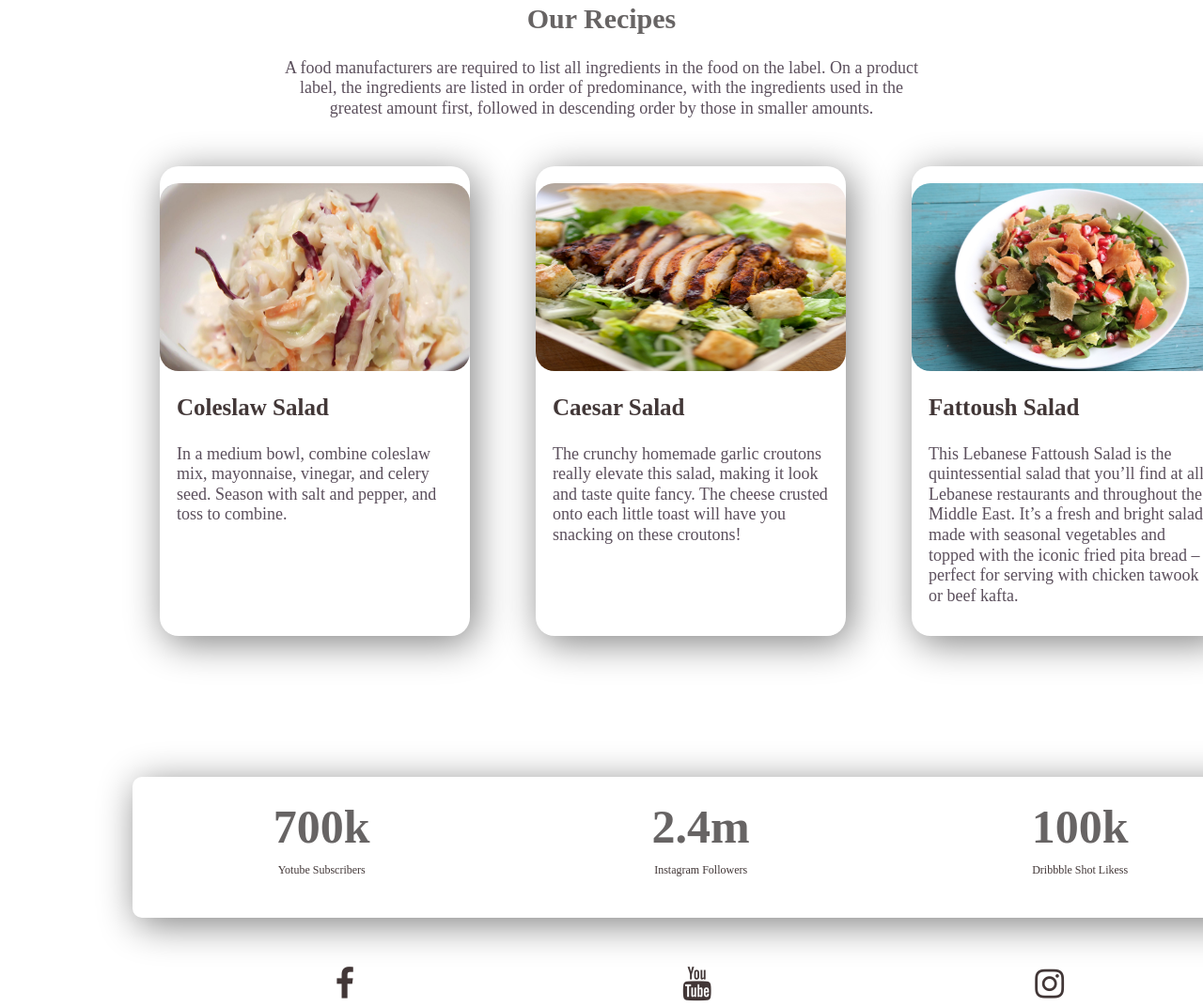
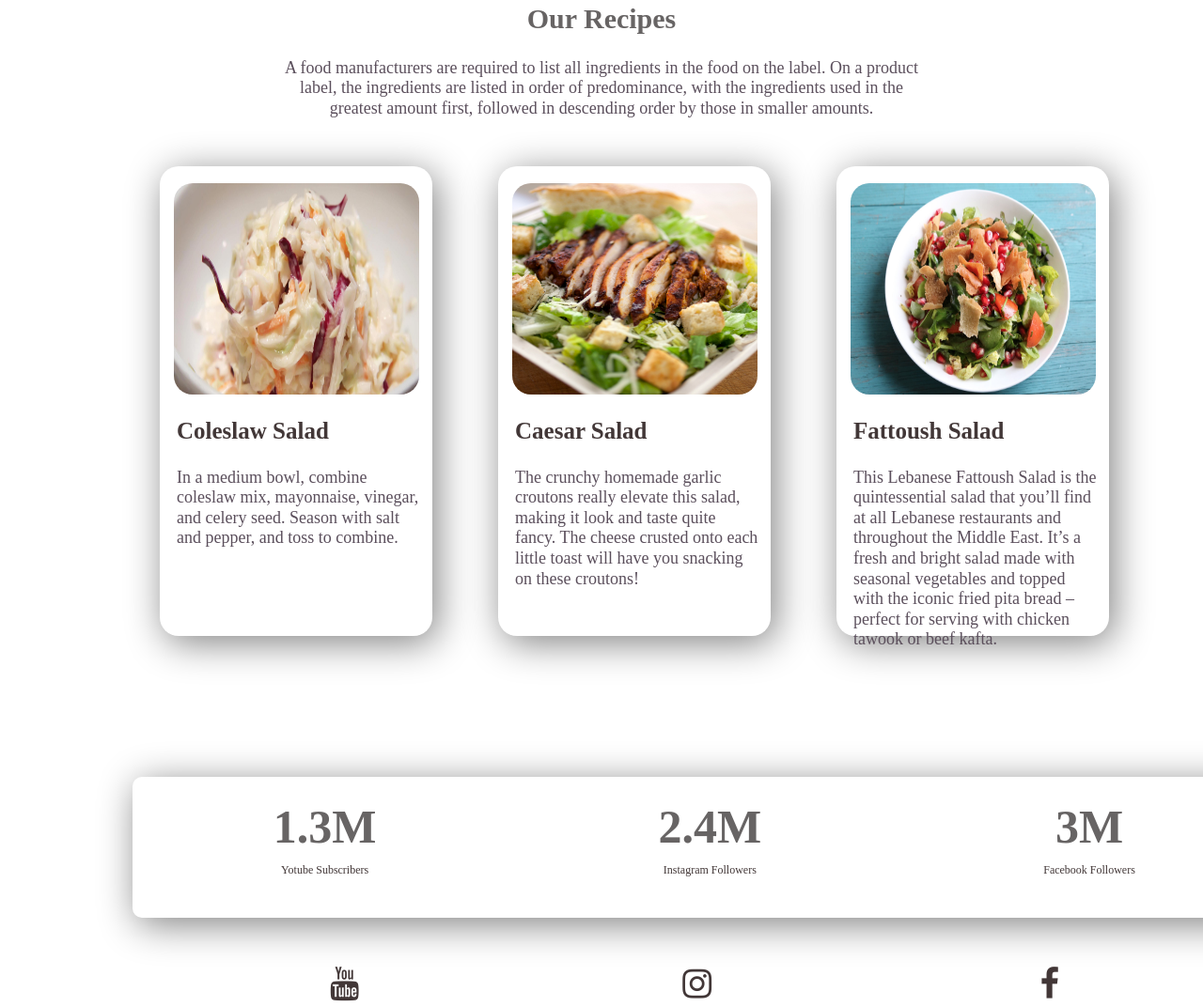
Before and after one commit to a-kabir/diet, a plain HTML site: page index.html in a window 1280 px wide. Shown: the part 1202-2274 px from the top of the page at 94% size. Drawn offline with Linux system fonts and the light colour scheme; a web font is replaced by a local one.

Commit message:
improve 1

```diff
--- a/index.html
+++ b/index.html
@@ -74,7 +74,7 @@
     </div>
     <section class="full-pack">
         <div class="recipe">
-            <img class="salad" height="200px" width="330px" src="images/coleslaw.jpg" alt="coleslaw.jpg">
+            <img class="salad" src="images/coleslaw.jpg" alt="coleslaw.jpg">
             <h3>Coleslaw Salad</h3>
             <p class="recipe-p">In a medium bowl, combine coleslaw mix, mayonnaise, vinegar, and celery seed. Season
                 with salt and
@@ -82,7 +82,7 @@
                 combine.</p>
         </div>
         <div class="recipe">
-            <img class="salad" height="200px" width="330px" src="images/caesar.jpg" alt="coleslaw.jpg">
+            <img class="salad" src="images/caesar.jpg" alt="coleslaw.jpg">
             <h3>Caesar Salad</h3>
             <p class="recipe-p">The crunchy homemade garlic croutons really elevate this salad, making it look and taste
                 quite fancy. The
@@ -90,7 +90,7 @@
                 onto each little toast will have you snacking on these croutons!</p>
         </div>
         <div class="recipe">
-            <img class="salad" height="200px" width="330px" src="images/fattoush.jpg" alt="coleslaw.jpg">
+            <img class="salad" src="images/fattoush.jpg" alt="coleslaw.jpg">
             <h3>Fattoush Salad</h3>
             <p class="recipe-p">This Lebanese Fattoush Salad is the quintessential salad that you’ll find at all
                 Lebanese restaurants and
@@ -103,22 +103,22 @@
 
     <section class="followers">
         <div>
-            <h1>700k</h1><br>
+            <h1>1.3M</h1><br>
             Yotube Subscribers
         </div>
         <div>
-            <h1>2.4m</h1><br>
+            <h1>2.4M</h1><br>
             Instagram Followers
         </div>
         <div>
-            <h1>100k</h1><br>
-            Dribbble Shot Likess
+            <h1>3M</h1><br>
+            Facebook Followers
         </div>
     </section>
     <div class="icons">
-        <a target="_blank" href="https://www.facebook.com"><i class="fa fa-facebook" aria-hidden="true"></i></a>
         <a target="_blank" href="https://www.youtube.com"><i class="fa fa-youtube" aria-hidden="true"></i></a>
         <a href="https://www.instagram.com"><i class="fa fa-instagram" aria-hidden="true"></i></a>
+        <a target="_blank" href="https://www.facebook.com"><i class="fa fa-facebook" aria-hidden="true"></i></a>
     </div>
     <footer>
         <div class="footer">
--- a/style.css
+++ b/style.css
@@ -122,6 +122,8 @@ h2{
     margin-left: auto;
     margin-right: auto;
     margin-top: 18px;
+    height: 45%;
+    width: 90%;
 }
 h3{
     color: rgb(66, 55, 55);
@@ -132,6 +134,8 @@ h3{
 .recipe-p{
     padding-left: 18px;
     padding-right: 18px;
+    height: 30%;
+    width: 90%;
 }
 .followers{
     box-shadow: 5px 7px 40px gray;
```
